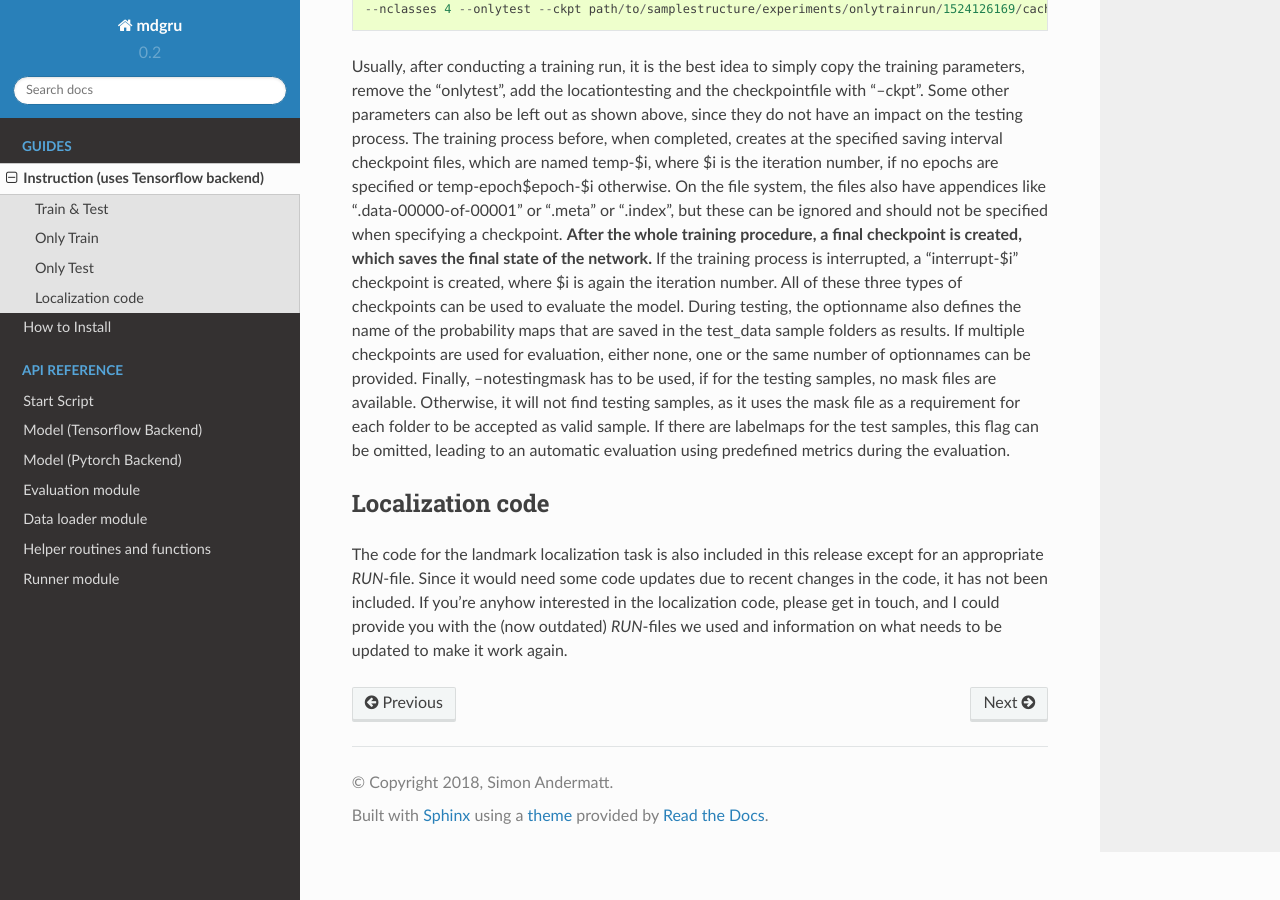
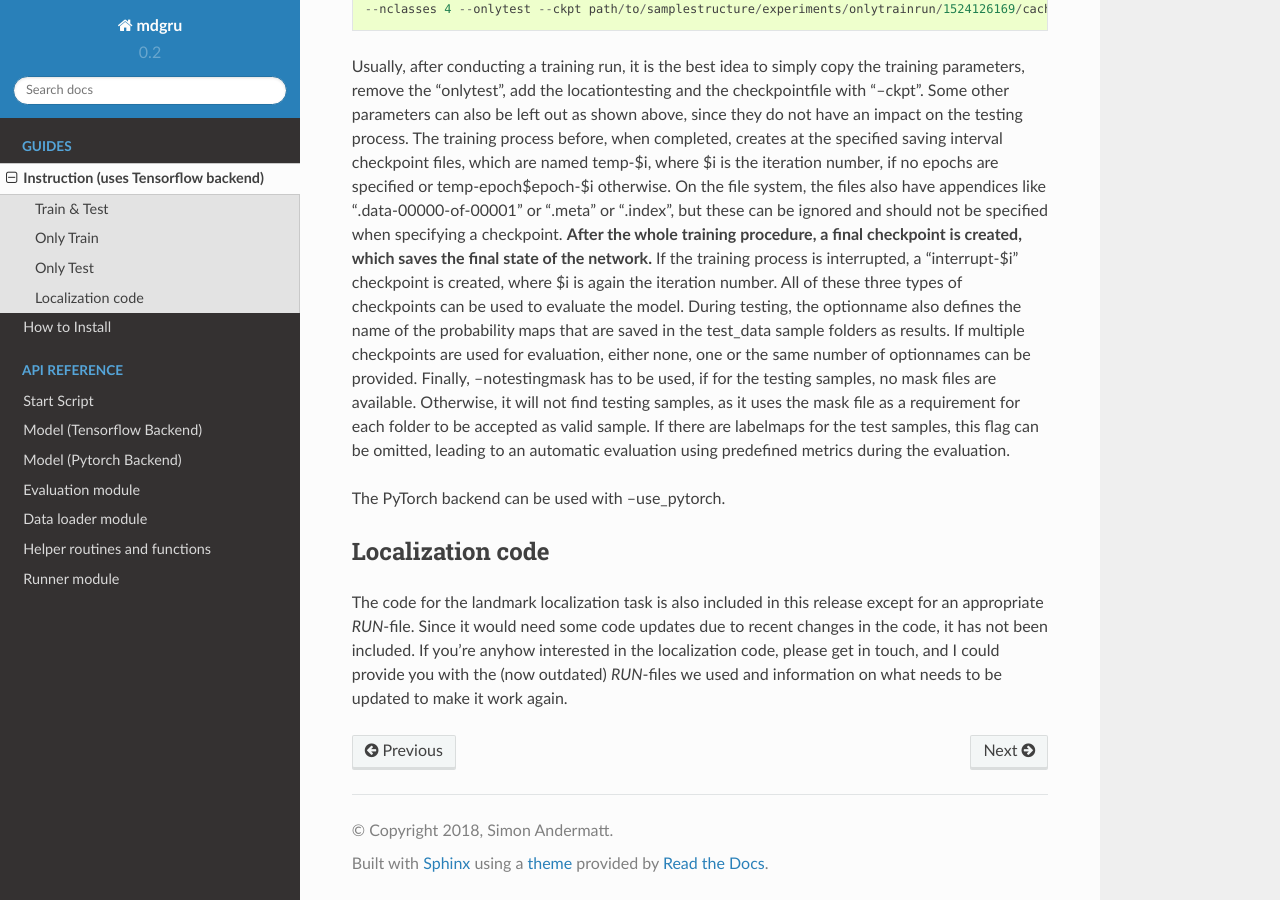
Before and after one commit to zubata88/mdgru, a Sphinx documentation site: the page built from docs/how_to_use.rst, in a window 1280 px wide and 900 px high, scrolled down 3870 px. Built offline with Sphinx 7.4.7 and the Read the Docs theme 2.0.0, drawn with Linux system fonts in a browser that asks for light colours.

Commit message:
Update how_to_use.rst

```diff
--- a/docs/how_to_use.rst
+++ b/docs/how_to_use.rst
@@ -223,6 +223,8 @@ a requirement for each folder to be accepted as valid sample. If there
 are labelmaps for the test samples, this flag can be omitted, leading to
 an automatic evaluation using predefined metrics during the evaluation.
 
+The PyTorch backend can be used with --use_pytorch.
+
 Localization code
 -----------------
 
```
